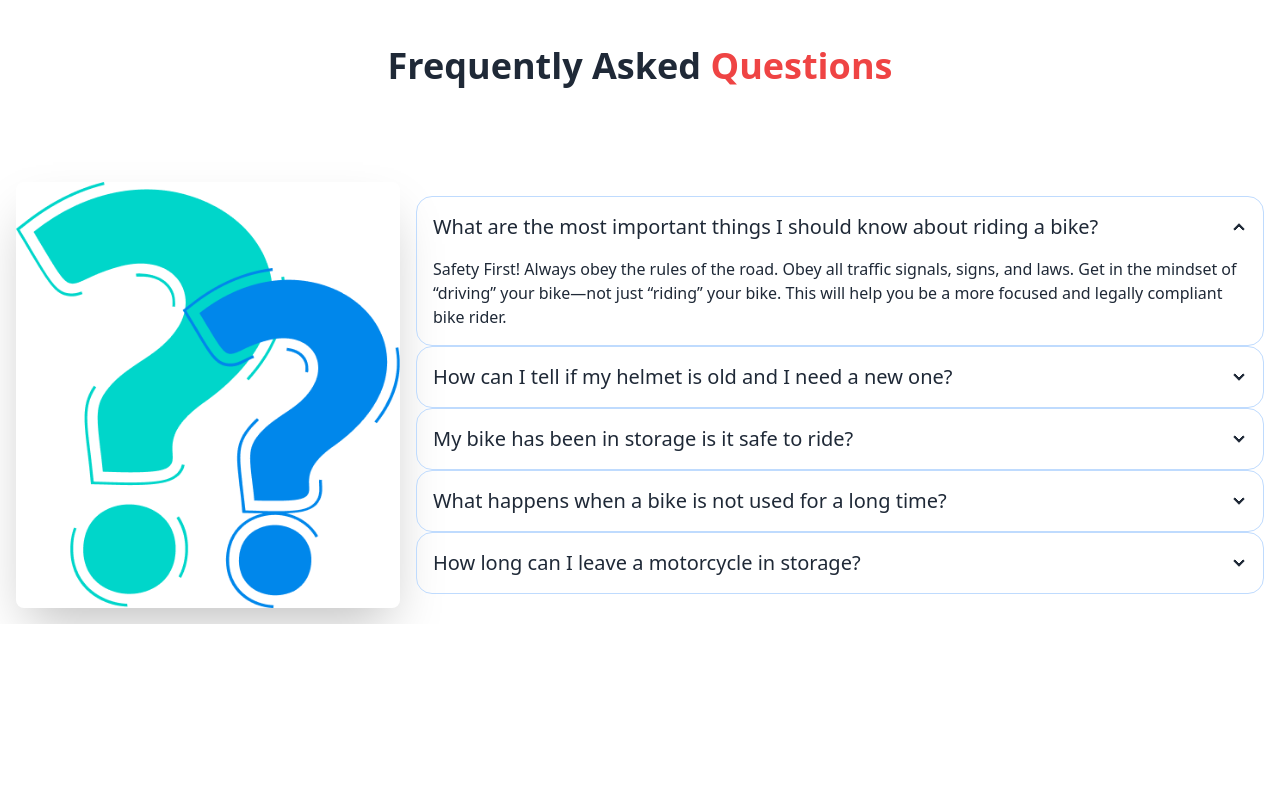
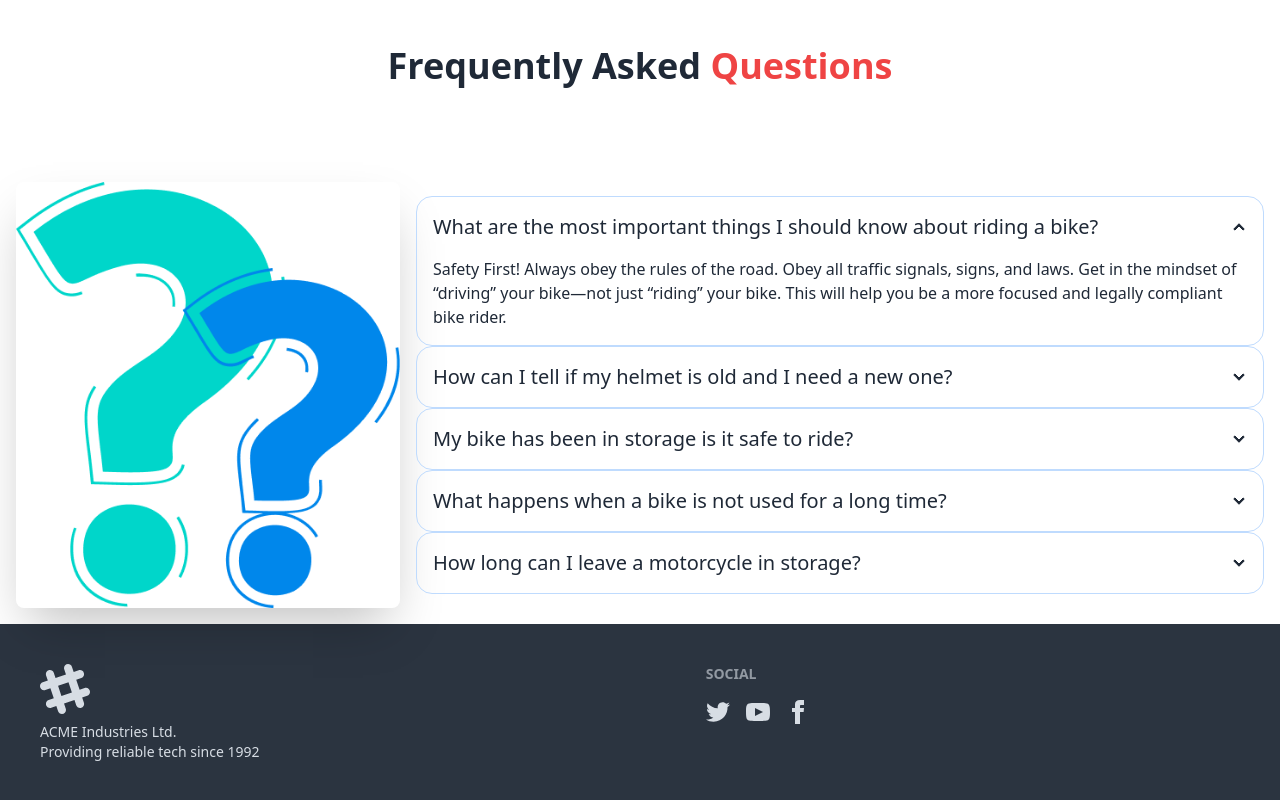
Before and after one commit to MahmudulHasan1211/Bike-by-Daisy, a plain HTML site: page index.html in a window 1280 px wide. Shown: the part 2482-3282 px from the top of the page. Before the commit the page ends 3106 px from the top, so only its background shows below. Drawn offline with nearby package versions, Linux system fonts and the light colour scheme.

Commit message:
footer added

```diff
--- a/index.html
+++ b/index.html
@@ -370,9 +370,64 @@
     </main>
 
 
-    <footer>
-
-    </footer>
+    <footer class="footer bg-neutral text-neutral-content p-10">
+        <aside>
+          <svg
+            width="50"
+            height="50"
+            viewBox="0 0 24 24"
+            xmlns="http://www.w3.org/2000/svg"
+            fill-rule="evenodd"
+            clip-rule="evenodd"
+            class="fill-current">
+            <path
+              d="M22.672 15.226l-2.432.811.841 2.515c.33 1.019-.209 2.127-1.23 2.456-1.15.325-2.148-.321-2.463-1.226l-.84-2.518-5.013 1.677.84 2.517c.391 1.203-.434 2.542-1.831 2.542-.88 0-1.601-.564-1.86-1.314l-.842-2.516-2.431.809c-1.135.328-2.145-.317-2.463-1.229-.329-1.018.211-2.127 1.231-2.456l2.432-.809-1.621-4.823-2.432.808c-1.355.384-2.558-.59-2.558-1.839 0-.817.509-1.582 1.327-1.846l2.433-.809-.842-2.515c-.33-1.02.211-2.129 1.232-2.458 1.02-.329 2.13.209 2.461 1.229l.842 2.515 5.011-1.677-.839-2.517c-.403-1.238.484-2.553 1.843-2.553.819 0 1.585.509 1.85 1.326l.841 2.517 2.431-.81c1.02-.33 2.131.211 2.461 1.229.332 1.018-.21 2.126-1.23 2.456l-2.433.809 1.622 4.823 2.433-.809c1.242-.401 2.557.484 2.557 1.838 0 .819-.51 1.583-1.328 1.847m-8.992-6.428l-5.01 1.675 1.619 4.828 5.011-1.674-1.62-4.829z"></path>
+          </svg>
+          <p>
+            ACME Industries Ltd.
+            <br />
+            Providing reliable tech since 1992
+          </p>
+        </aside>
+        <nav>
+          <h6 class="footer-title">Social</h6>
+          <div class="grid grid-flow-col gap-4">
+            <a>
+              <svg
+                xmlns="http://www.w3.org/2000/svg"
+                width="24"
+                height="24"
+                viewBox="0 0 24 24"
+                class="fill-current">
+                <path
+                  d="M24 4.557c-.883.392-1.832.656-2.828.775 1.017-.609 1.798-1.574 2.165-2.724-.951.564-2.005.974-3.127 1.195-.897-.957-2.178-1.555-3.594-1.555-3.179 0-5.515 2.966-4.797 6.045-4.091-.205-7.719-2.165-10.148-5.144-1.29 2.213-.669 5.108 1.523 6.574-.806-.026-1.566-.247-2.229-.616-.054 2.281 1.581 4.415 3.949 4.89-.693.188-1.452.232-2.224.084.626 1.956 2.444 3.379 4.6 3.419-2.07 1.623-4.678 2.348-7.29 2.04 2.179 1.397 4.768 2.212 7.548 2.212 9.142 0 14.307-7.721 13.995-14.646.962-.695 1.797-1.562 2.457-2.549z"></path>
+              </svg>
+            </a>
+            <a>
+              <svg
+                xmlns="http://www.w3.org/2000/svg"
+                width="24"
+                height="24"
+                viewBox="0 0 24 24"
+                class="fill-current">
+                <path
+                  d="M19.615 3.184c-3.604-.246-11.631-.245-15.23 0-3.897.266-4.356 2.62-4.385 8.816.029 6.185.484 8.549 4.385 8.816 3.6.245 11.626.246 15.23 0 3.897-.266 4.356-2.62 4.385-8.816-.029-6.185-.484-8.549-4.385-8.816zm-10.615 12.816v-8l8 3.993-8 4.007z"></path>
+              </svg>
+            </a>
+            <a>
+              <svg
+                xmlns="http://www.w3.org/2000/svg"
+                width="24"
+                height="24"
+                viewBox="0 0 24 24"
+                class="fill-current">
+                <path
+                  d="M9 8h-3v4h3v12h5v-12h3.642l.358-4h-4v-1.667c0-.955.192-1.333 1.115-1.333h2.885v-5h-3.808c-3.596 0-5.192 1.583-5.192 4.615v3.385z"></path>
+              </svg>
+            </a>
+          </div>
+        </nav>
+      </footer>
 </body>
 
 </html>
```
